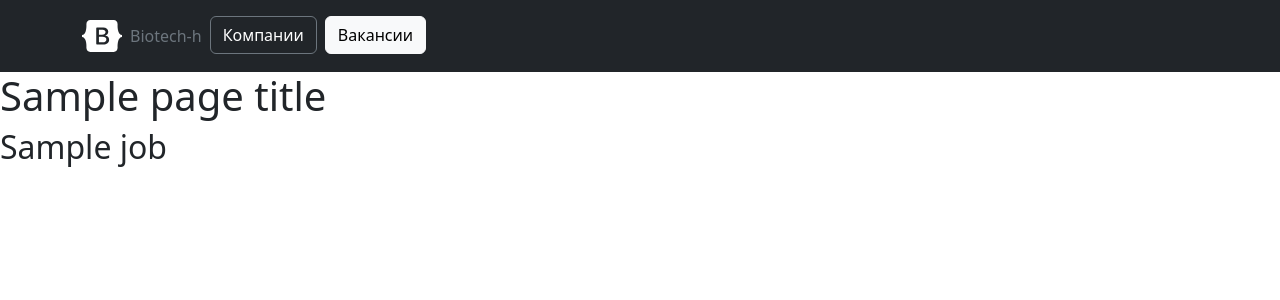
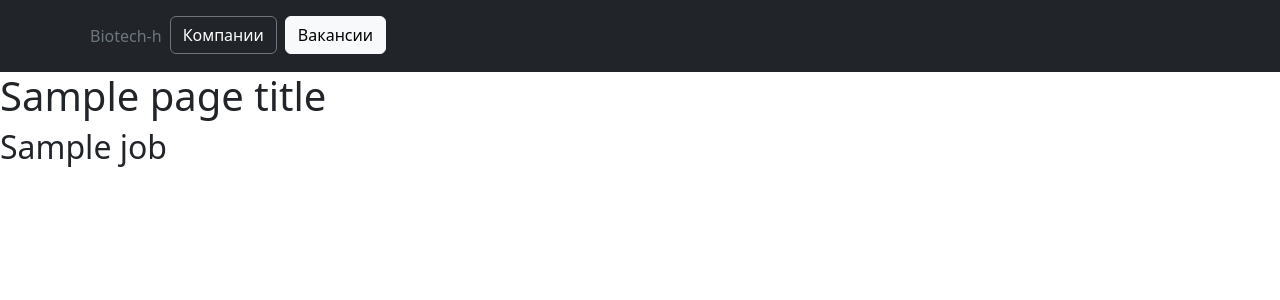
Before and after one commit to Biotech-h/frontend, a Flask app: template frontend/templates/jobs.html in a window 1280 px wide. Shown: the top 300 px of the page. Run offline with Flask 2, Linux system fonts and the light colour scheme; the template is opened without the code that fills it: most values are stand-ins (such as "Sample title", 1, 10 or a date in 2020).

Commit message:
chore: base.html

```diff
--- a/frontend/templates/base.html
+++ b/frontend/templates/base.html
@@ -4,25 +4,20 @@
     <meta charset="utf-8">
     <meta name="viewport" content="width=device-width, initial-scale=1">
     <title> {{ page_title }}</title>
-    <link href="https://cdn.jsdelivr.net/npm/bootstrap@5.2.0-beta1/dist/css/bootstrap.min.css" rel="stylesheet" integrity="sha384-0evHe/X+R7YkIZDRvuzKMRqM+OrBnVFBL6DOitfPri4tjfHxaWutUpFmBp4vmVor" crossorigin="anonymous">
-    <style>
-      .bi {
-        vertical-align: -.125em;
-        fill: currentColor;
-      }
-    </style>
+
+    <link href="https://cdn.jsdelivr.net/npm/bootstrap@5.2.0-beta1/dist/css/bootstrap.min.css" rel="stylesheet"
+        integrity="sha384-0evHe/X+R7YkIZDRvuzKMRqM+OrBnVFBL6DOitfPri4tjfHxaWutUpFmBp4vmVor" crossorigin="anonymous">
+    <script src="https://cdn.jsdelivr.net/npm/bootstrap@5.2.0-beta1/dist/js/bootstrap.bundle.min.js"
+        integrity="sha384-pprn3073KE6tl6bjs2QrFaJGz5/SUsLqktiwsUTF55Jfv3qYSDhgCecCxMW52nD2" crossorigin="anonymous"></script>
+
   </head>
+
   <body>
-    <svg xmlns="http://www.w3.org/2000/svg" style="display: none;">
-        <symbol id="bootstrap" viewBox="0 0 118 94">
-          <path fill-rule="evenodd" clip-rule="evenodd" d="M24.509 0c-6.733 0-11.715 5.893-11.492 12.284.214 6.14-.064 14.092-2.066 20.577C8.943 39.365 5.547 43.485 0 44.014v5.972c5.547.529 8.943 4.649 10.951 11.153 2.002 6.485 2.28 14.437 2.066 20.577C12.794 88.106 17.776 94 24.51 94H93.5c6.733 0 11.714-5.893 11.491-12.284-.214-6.14.064-14.092 2.066-20.577 2.009-6.504 5.396-10.624 10.943-11.153v-5.972c-5.547-.529-8.934-4.649-10.943-11.153-2.002-6.484-2.28-14.437-2.066-20.577C105.214 5.894 100.233 0 93.5 0H24.508zM80 57.863C80 66.663 73.436 72 62.543 72H44a2 2 0 01-2-2V24a2 2 0 012-2h18.437c9.083 0 15.044 4.92 15.044 12.474 0 5.302-4.01 10.049-9.119 10.88v.277C75.317 46.394 80 51.21 80 57.863zM60.521 28.34H49.948v14.934h8.905c6.884 0 10.68-2.772 10.68-7.727 0-4.643-3.264-7.207-9.012-7.207zM49.948 49.2v16.458H60.91c7.167 0 10.964-2.876 10.964-8.281 0-5.406-3.903-8.178-11.425-8.178H49.948z"></path>
-      </svg>
+
     <header class="p-3 bg-dark text-white">
       <div class="container">
         <div class="d-flex flex-wrap align-items-center justify-content-center justify-content-lg-start">
-          <a href="/" class="d-flex align-items-center mb-2 mb-lg-0 text-white text-decoration-none">
-            <svg class="bi me-0" width="40" height="32" role="img" aria-label="Bootstrap"><use xlink:href="#bootstrap"/></svg>
-          </a>
+
 
           {% block buttons %}{% endblock %}
 
@@ -32,6 +27,5 @@
 
     {% block content %}{% endblock %}
 
-    <script src="https://cdn.jsdelivr.net/npm/bootstrap@5.2.0-beta1/dist/js/bootstrap.bundle.min.js" integrity="sha384-pprn3073KE6tl6bjs2QrFaJGz5/SUsLqktiwsUTF55Jfv3qYSDhgCecCxMW52nD2" crossorigin="anonymous"></script>
   </body>
 </html>
```
